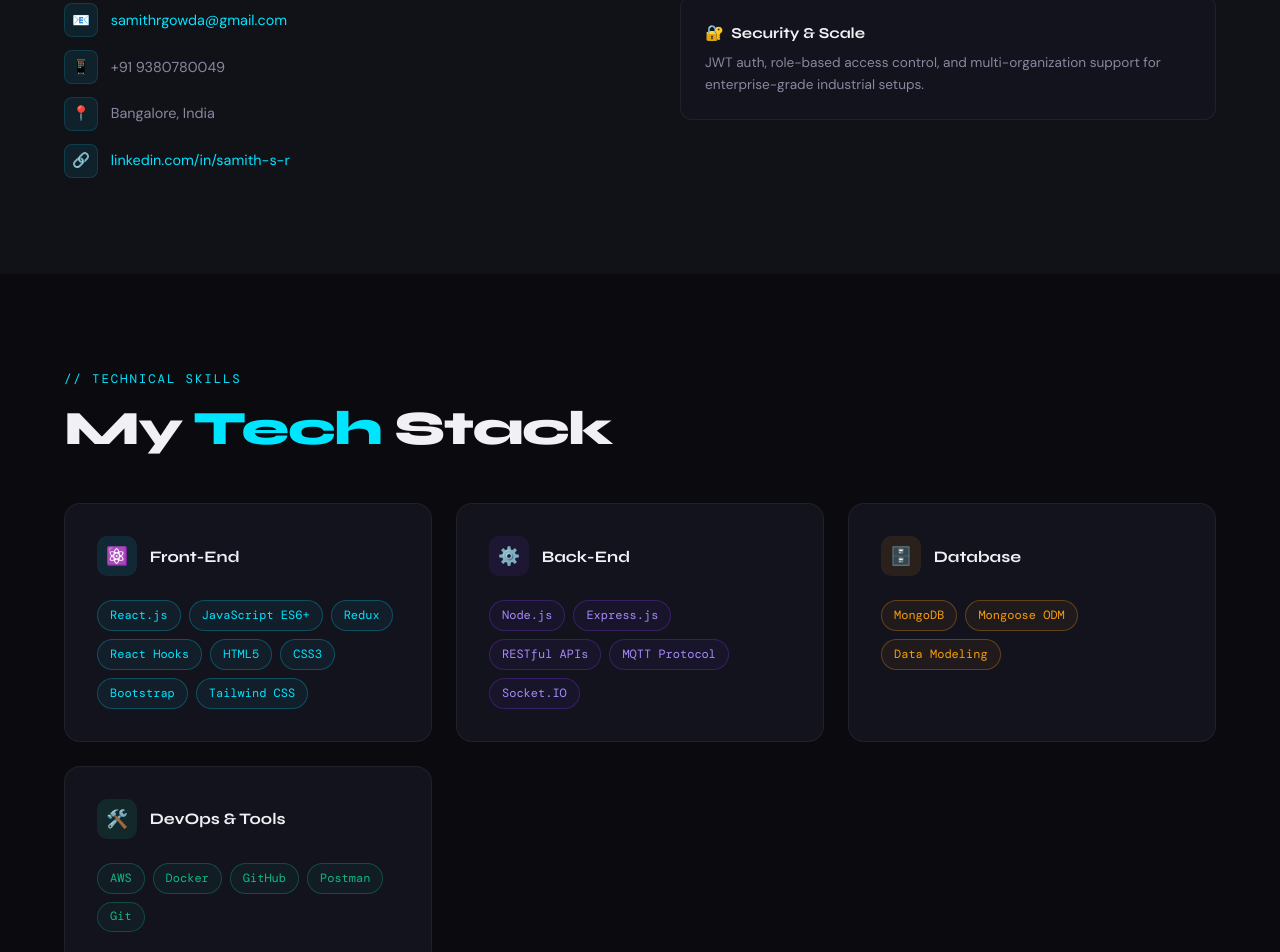
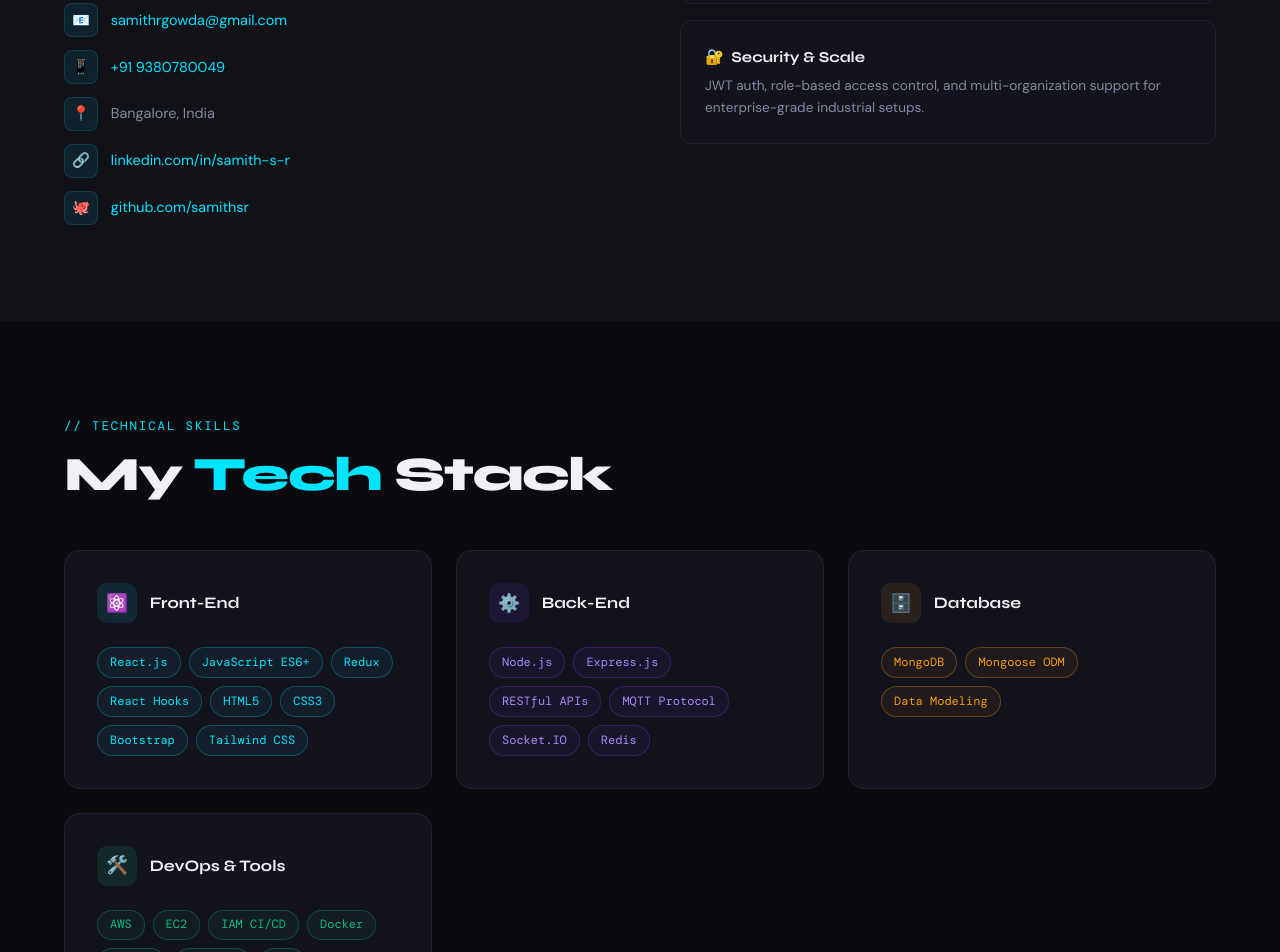
Before and after one commit to Samithsr/portfolio, a React (Vite) app: page / in a window 1280 px wide. Shown: the part 1378-2330 px from the top of the page. Built offline with nearby package versions, Linux system fonts and the light colour scheme.

Commit message:
add aws tools

```diff
--- a/src/App.jsx
+++ b/src/App.jsx
@@ -387,7 +387,8 @@
           flex-shrink: 0;
         }
 
-        .contact-list a { color: var(--accent); text-decoration: none; }
+        .contact-list a { color: var(--accent); text-decoration: none; transition: opacity 0.2s; }
+        .contact-list a:hover { opacity: 0.75; text-decoration: underline; }
 
         .about-visual {
           display: flex;
@@ -897,9 +898,10 @@
             </p>
             <ul className="contact-list">
               <li><span className="icon">📧</span> <a href="mailto:samithrgowda@gmail.com">samithrgowda@gmail.com</a></li>
-              <li><span className="icon">📱</span> +91 9380780049</li>
+              <li><span className="icon">📱</span> <a href="tel:+919380780049">+91 9380780049</a></li>
               <li><span className="icon">📍</span> Bangalore, India</li>
-              <li><span className="icon">🔗</span> <a href="https://linkedin.com/in/samith-s-r-b41bb926a" target="_blank">linkedin.com/in/samith-s-r</a></li>
+              <li><span className="icon">🔗</span> <a href="https://linkedin.com/in/samith-s-r-b41bb926a" target="_blank" rel="noreferrer">linkedin.com/in/samith-s-r</a></li>
+              <li><span className="icon">🐙</span> <a href="https://github.com/samithsr" target="_blank" rel="noreferrer">github.com/samithsr</a></li>
             </ul>
           </div>
 
@@ -959,6 +961,7 @@
               <span className="skill-tag purple">RESTful APIs</span>
               <span className="skill-tag purple">MQTT Protocol</span>
               <span className="skill-tag purple">Socket.IO</span>
+              <span className="skill-tag purple">Redis</span>
             </div>
           </div>
 
@@ -981,6 +984,8 @@
             </div>
             <div className="skill-tags">
               <span className="skill-tag green">AWS</span>
+              <span className="skill-tag green">EC2</span>
+              <span className="skill-tag green">IAM CI/CD</span>
               <span className="skill-tag green">Docker</span>
               <span className="skill-tag green">GitHub</span>
               <span className="skill-tag green">Postman</span>
@@ -1134,9 +1139,13 @@
               <svg width="18" height="18" viewBox="0 0 24 24" fill="none" stroke="currentColor" strokeWidth="2"><path d="M22 16.92v3a2 2 0 0 1-2.18 2 19.79 19.79 0 0 1-8.63-3.07A19.5 19.5 0 0 1 4.69 12 19.79 19.79 0 0 1 1.61 3.4 2 2 0 0 1 3.6 1.22h3a2 2 0 0 1 2 1.72c.13 1 .4 1.97.71 2.93a2 2 0 0 1-.45 2.11L7.91 8.96a16 16 0 0 0 6.29 6.29l.98-.96a2 2 0 0 1 2.11-.45c.96.31 1.93.58 2.93.71A2 2 0 0 1 22 16.92z"/></svg>
               +91 9380780049
             </a>
-            <a href="https://linkedin.com/in/samith-s-r-b41bb926a" target="_blank" className="contact-link">
+            <a href="https://linkedin.com/in/samith-s-r-b41bb926a" target="_blank" rel="noreferrer" className="contact-link">
               <svg width="18" height="18" viewBox="0 0 24 24" fill="none" stroke="currentColor" strokeWidth="2"><path d="M16 8a6 6 0 0 1 6 6v7h-4v-7a2 2 0 0 0-2-2 2 2 0 0 0-2 2v7h-4v-7a6 6 0 0 1 6-6z"/><rect x="2" y="9" width="4" height="12"/><circle cx="4" cy="4" r="2"/></svg>
               LinkedIn Profile
+            </a>
+            <a href="https://github.com/samithsr" target="_blank" rel="noreferrer" className="contact-link">
+              <svg width="18" height="18" viewBox="0 0 24 24" fill="none" stroke="currentColor" strokeWidth="2"><path d="M9 19c-5 1.5-5-2.5-7-3m14 6v-3.87a3.37 3.37 0 0 0-.94-2.61c3.14-.35 6.44-1.54 6.44-7A5.44 5.44 0 0 0 20 4.77 5.07 5.07 0 0 0 19.91 1S18.73.65 16 2.48a13.38 13.38 0 0 0-7 0C6.27.65 5.09 1 5.09 1A5.07 5.07 0 0 0 5 4.77a5.44 5.44 0 0 0-1.5 3.78c0 5.42 3.3 6.61 6.44 7A3.37 3.37 0 0 0 9 18.13V22"/></svg>
+              GitHub Profile
             </a>
           </div>
         </div>
```
